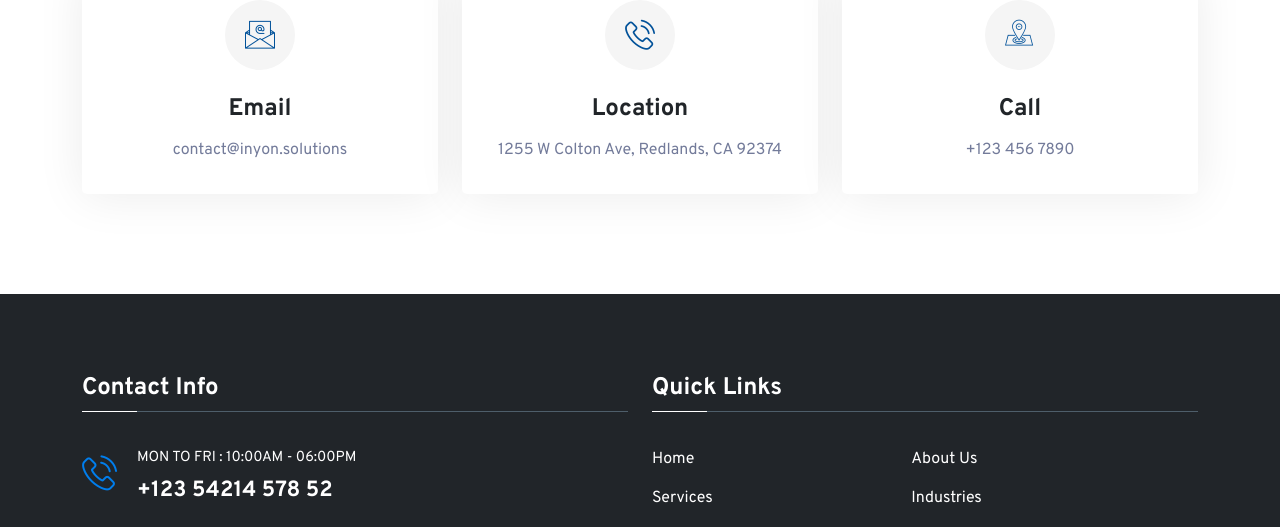
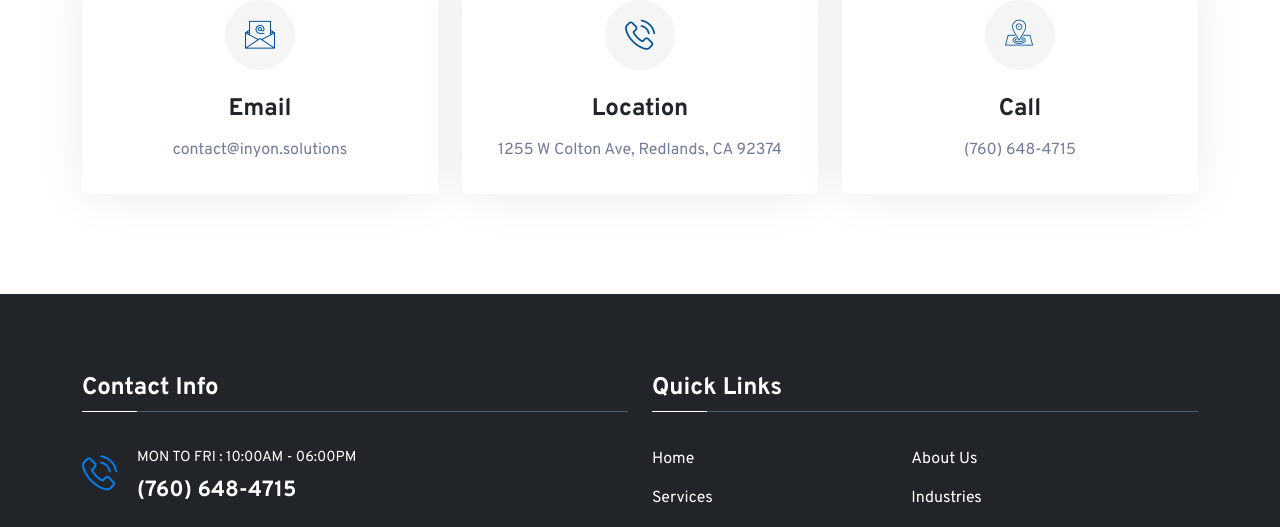
Before and after one commit to cgriff21/inyonstatic, a Next.js app: page /contact in a window 1280 px wide. Shown: the part 1260-1787 px from the top of the page. Built offline with nearby package versions, Linux system fonts and the light colour scheme.

Commit message:
change contact info

```diff
--- a/components/Contact/ContactInfo.js
+++ b/components/Contact/ContactInfo.js
@@ -34,7 +34,7 @@ export default function ContactInfo() {
                                     <i className="flaticon-marker"></i>
                                 </div>
                                 <h3>Call</h3>
-                                <p>+123 456 7890</p>
+                                <p>(760) 648-4715</p>
                             </div>
                         </div>
                     </div>
--- a/components/Layout/Footer.js
+++ b/components/Layout/Footer.js
@@ -18,7 +18,7 @@ export default function Footer() {
                                             <i className="flaticon-phone-call"></i>
                                             <span>Mon to Fri : 10:00AM - 06:00PM</span>
 
-                                            <a href="tel:1235421457852">+123 54214 578 52</a>
+                                            <a href="tel:7606484715">(760) 648-4715</a>
                                         </li>
                                         <li>
                                             <i className="flaticon-email"></i>
```
